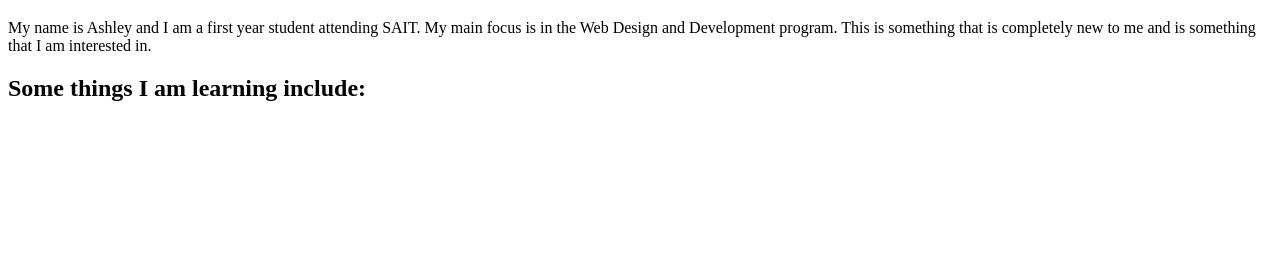
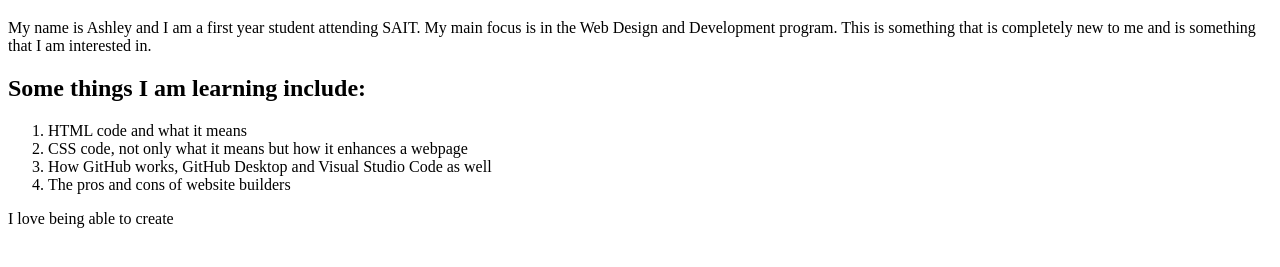
Before and after one commit to ashlaw05/HTML-with-version-control, a plain HTML site: page about me/more me.html in a window 1280 px wide. Shown: the part 61-328 px from the top of the page. Drawn offline with Linux system fonts and the light colour scheme.

Commit message:
list
added a list about html in the about me page

```diff
--- a/about me/more me.html
+++ b/about me/more me.html
@@ -16,5 +16,23 @@
         Some things I am learning include:
     </h2>
 
+    <ol>
+        <li>
+            HTML code and what it means
+        </li>
+        <li>
+            CSS code, not only what it means but how it enhances a webpage
+        </li>
+        <li>
+            How GitHub works, GitHub Desktop and Visual Studio Code as well
+        </li>
+        <li>
+            The pros and cons of website builders
+        </li>
+    </ol>
+
+    <p>
+        I love being able to create
+    </p>
 </body>
 </html>
```
